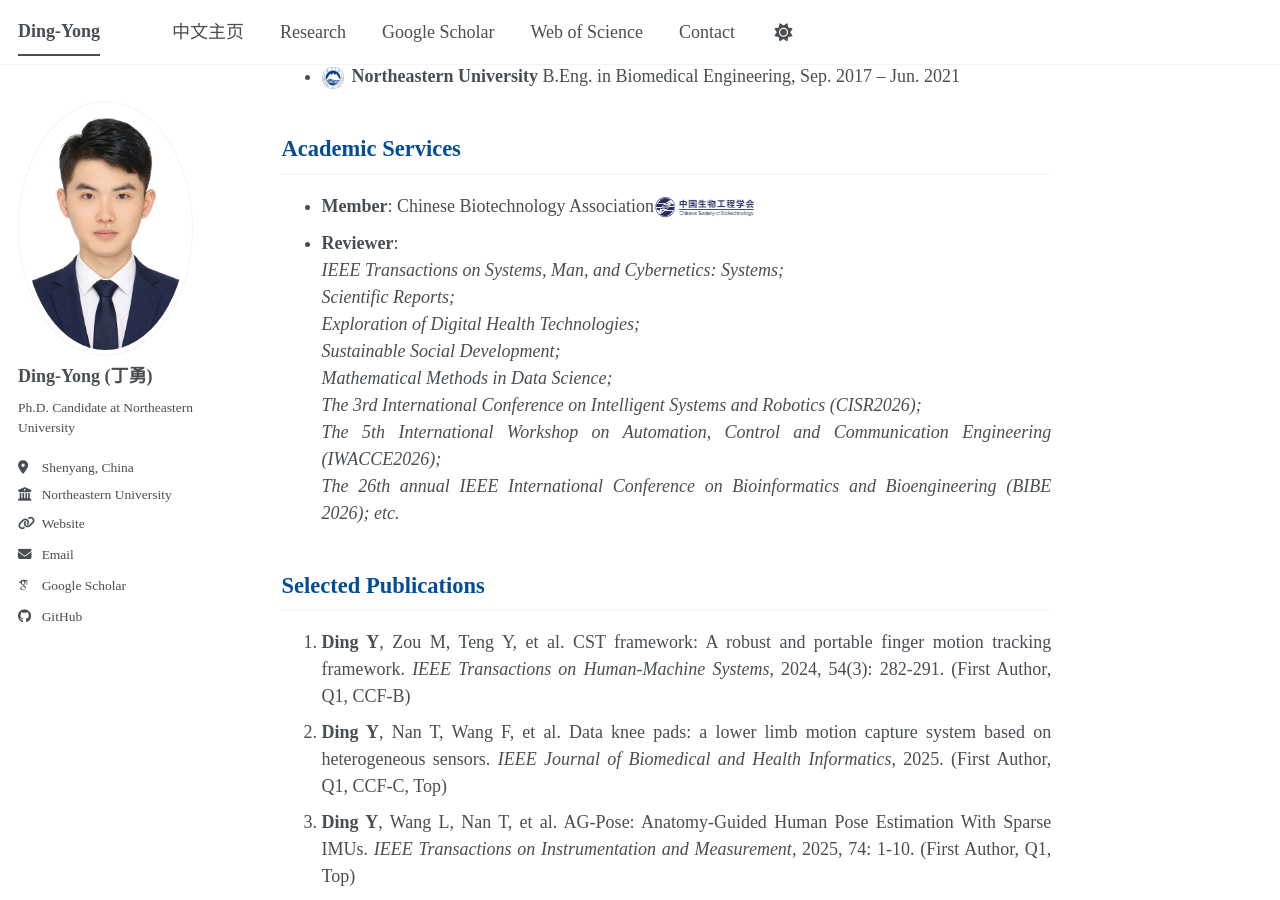
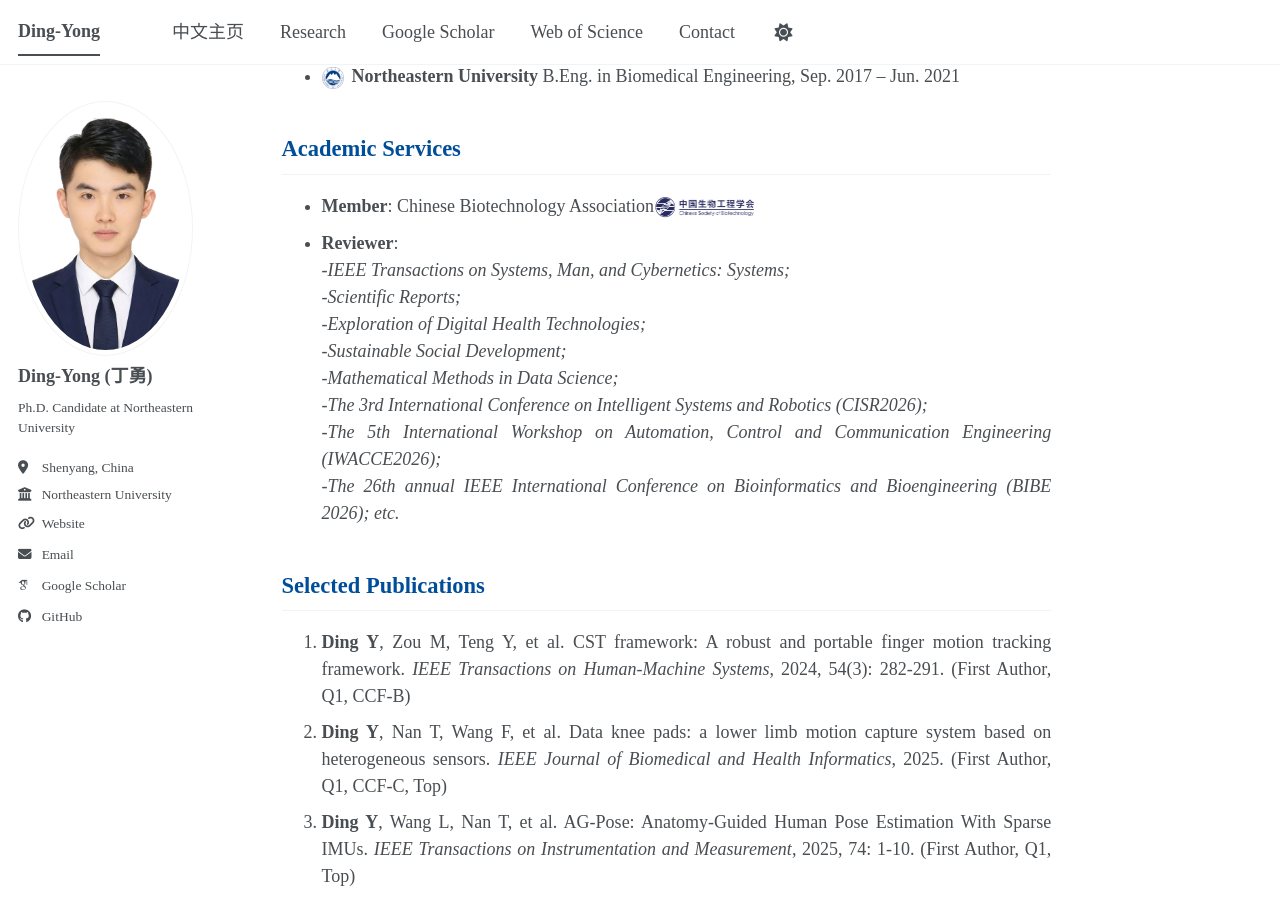
Before and after one commit to ding-yong/ding-yong.github.io, a Jekyll site: the page built from _pages/about.md, in a window 1280 px wide and 900 px high, scrolled down 589 px. Built offline with Jekyll 4.4.1, drawn with Linux system fonts in a browser that asks for light colours; some web fonts are replaced; a script bundle is joined from its source files by our own code; library files that are not in the unit come from our copies.

```diff
--- a/_pages/about.md
+++ b/_pages/about.md
@@ -19,14 +19,14 @@ His research focuses on **embodied intelligence, smart wearable devices, human m
 ## Academic Services
 - **Member**: Chinese Biotechnology Association<img src="/images/CSBT.png" alt="中国生物工程学会" style="width: 100px; height: auto; vertical-align: middle; margin-right: 8px;">
 - **Reviewer**:
-  *IEEE Transactions on Systems, Man, and Cybernetics: Systems;* <br>
-  *Scientific Reports;* <br>
-  *Exploration of Digital Health Technologies;* <br>
-  *Sustainable Social Development;* <br>
-  *Mathematical Methods in Data Science;* <br>
-  *The 3rd International Conference on Intelligent Systems and Robotics (CISR2026);* <br>
-  *The 5th International Workshop on Automation, Control and Communication Engineering (IWACCE2026);* <br>
-  *The 26th annual IEEE International Conference on Bioinformatics and Bioengineering (BIBE 2026); etc.* <br>
+  *-IEEE Transactions on Systems, Man, and Cybernetics: Systems;* <br>
+  *-Scientific Reports;* <br>
+  *-Exploration of Digital Health Technologies;* <br>
+  *-Sustainable Social Development;* <br>
+  *-Mathematical Methods in Data Science;* <br>
+  *-The 3rd International Conference on Intelligent Systems and Robotics (CISR2026);* <br>
+  *-The 5th International Workshop on Automation, Control and Communication Engineering (IWACCE2026);* <br>
+  *-The 26th annual IEEE International Conference on Bioinformatics and Bioengineering (BIBE 2026); etc.* <br>
 
 ## Selected Publications
 1. **Ding Y**, Zou M, Teng Y, et al. CST framework: A robust and portable finger motion tracking framework. *IEEE Transactions on Human-Machine Systems*, 2024, 54(3): 282-291. (First Author, Q1, CCF-B)
```
